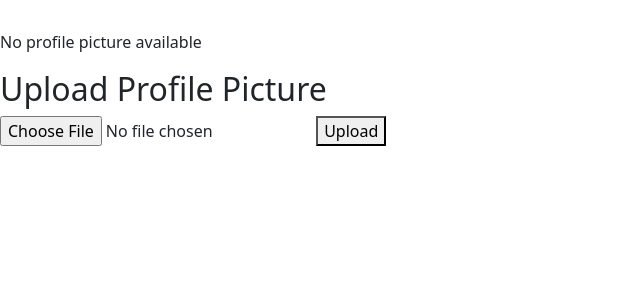
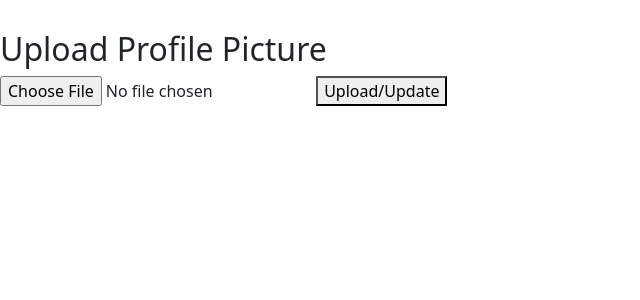
Before and after one commit to hungtran27411/Ruckus, a Django app: template main_app/templates/profile/profile.html in a window 1280 px wide. Shown: the part 42-342 px from the top of the page, without its empty margins (0-640 px from the left). Run offline with Django 4.2, Linux system fonts and the light colour scheme; the template is opened without the code that fills it, so the values that code supplies are empty.

Commit message:
allowed changing of prof pic

```diff
--- a/main_app/templates/profile/profile.html
+++ b/main_app/templates/profile/profile.html
@@ -6,20 +6,16 @@
 	<!-- Display user's profile name -->
 	<p>{{ profile.profile_name }}</p>
 	<!-- Display user's profile picture -->
-	{% if profile.photo.url %}
-	<img src="{{ profile.photo.url }}" alt="Profile Picture">
-	{% else %}
-	<p>No profile picture available</p>
-	{% endif %}
+  <form method="post" enctype="multipart/form-data" action="{% url 'add_user_photo' profile.id %}">
+    {% csrf_token %}
+    <h2>Upload Profile Picture</h2>
+    {% if profile.photo.url %}
+      <img src="{{ profile.photo.url }}" alt="Profile Picture">
+    {% endif %}
+    <input type="file" name="photo-file">
+    <button type="submit">Upload/Update</button>
+  </form>
 
-	<!-- Display user's profile picture -->
-	<!-- Add form for uploading profile picture -->
-	<form method="post" enctype="multipart/form-data" action="{% url 'add_user_photo' profile.id %}">
-		{% csrf_token %}
-		<h2>Upload Profile Picture</h2>
-		<input type="file" name="photo-file">
-		<button type="submit">Upload</button>
-	</form>
 </div>
 <div>
 
```
Also changed, not shown: main_app/views.py (+6 -4 lines).
